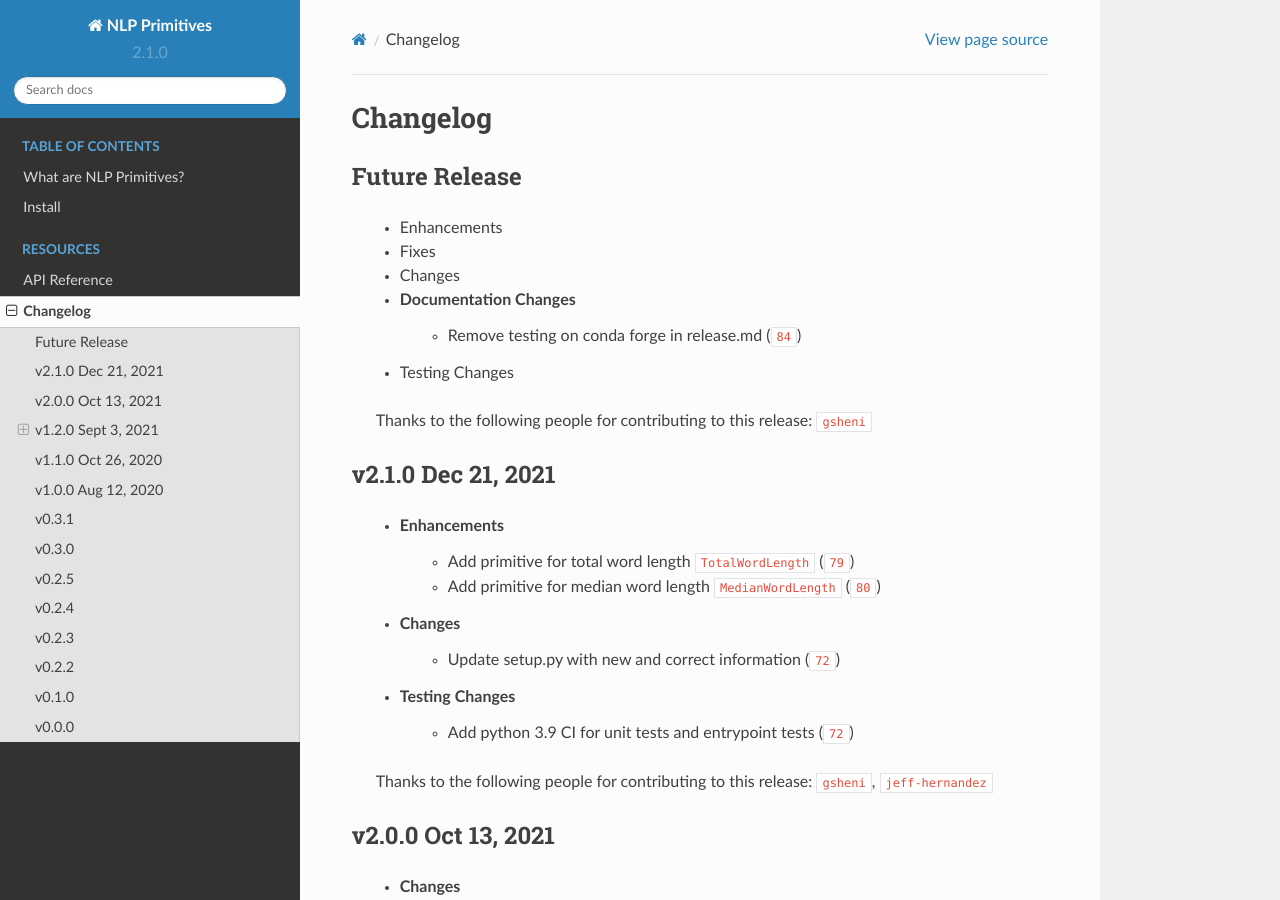
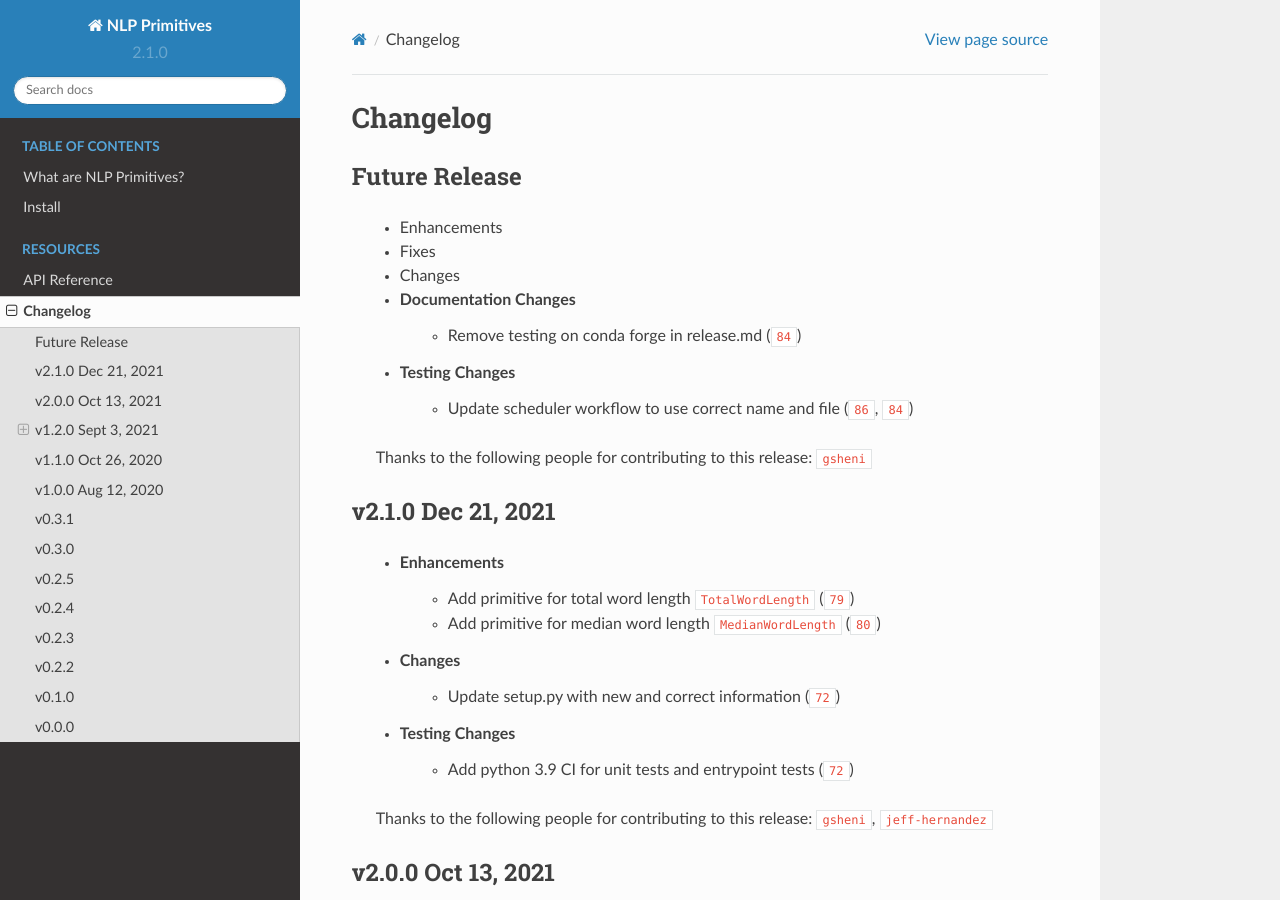
Before and after one commit to alteryx/nlp_primitives, a Sphinx documentation site: the page built from docs/source/changelog.rst, in a window 1280 px wide and 900 px high. Built offline with Sphinx 7.4.7 and the Read the Docs theme 2.0.0, drawn with Linux system fonts in a browser that asks for light colours; cross-references to code outside the pages are shown as plain code.

Commit message:
Update changelog.rst

```diff
--- a/docs/source/changelog.rst
+++ b/docs/source/changelog.rst
@@ -10,6 +10,7 @@ Future Release
     * Documentation Changes
         * Remove testing on conda forge in release.md (:pr:`84`)
     * Testing Changes
+        * Update scheduler workflow to use correct name and file (:pr:`86`, :pr:`84`)
 
     Thanks to the following people for contributing to this release:
     :user:`gsheni`
```
